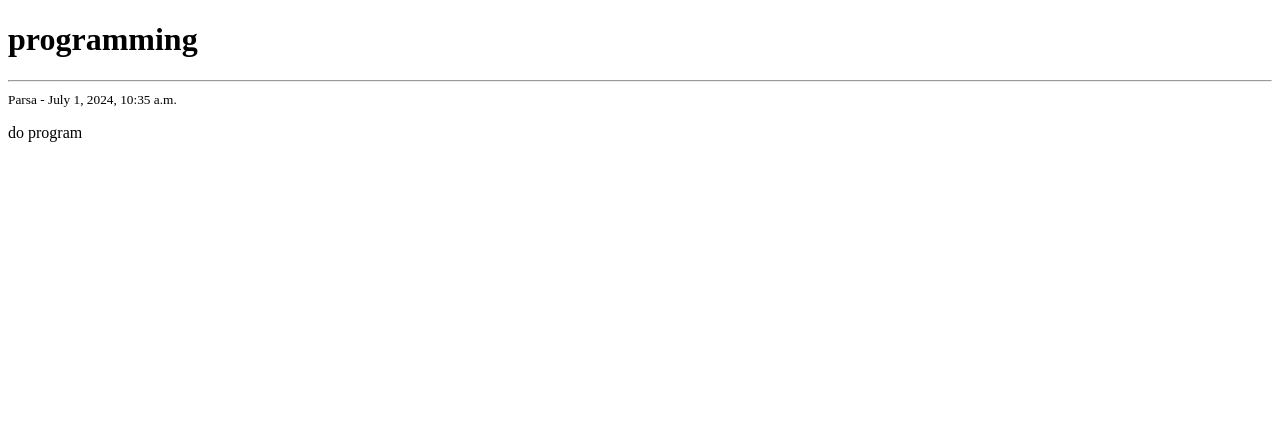
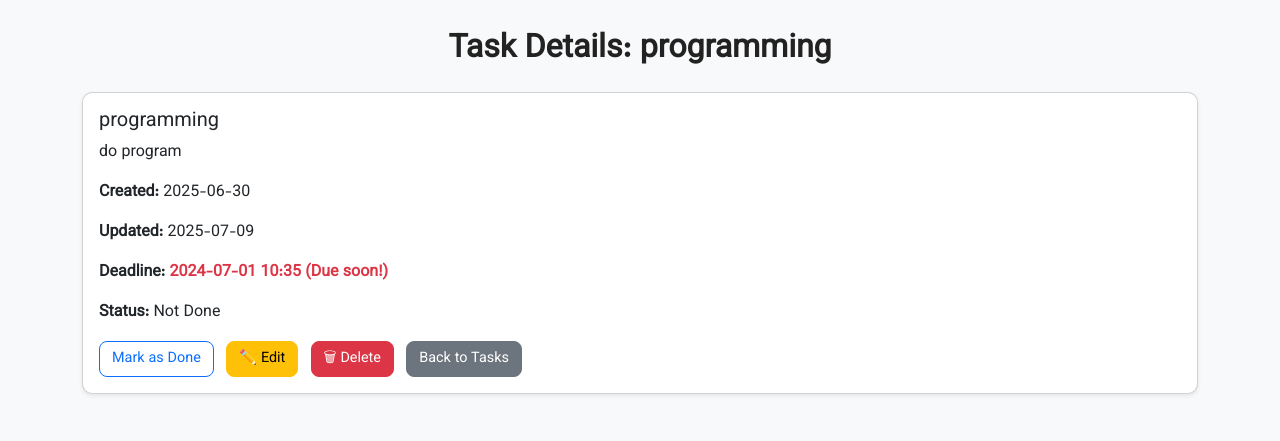
Before and after one commit to ParsaMohajeri/ToDo-App-CBV, a Django app: page /3/ in a window 1280 px wide. Shown: the top 441 px of the page. Run offline with Django 3.2, Linux system fonts and the light colour scheme; a user stored in the database is signed in; data comes from the database, SQL or seed files in the repository; some libraries are stand-ins or nearby versions.

Commit message:
updated all repository and making views personal

```diff
--- a/core/accounts/urls.py
+++ b/core/accounts/urls.py
@@ -1,6 +1,6 @@
 from django.urls import path
 from .views import CustomLoginView , RegisterPage , CustomLogoutView
-
+from . import views
 from django.contrib.auth.views import LogoutView
 
 app_name = "accounts"
--- a/core/static/css/style.css
+++ b/core/static/css/style.css
@@ -45,3 +45,16 @@
     font-size: 0.9rem;
     transition: background-color 0.3s ease;
 }
+body {
+    direction: ltr;
+    text-align: left;
+}
+.btn {
+    transition: background-color 0.2s;
+}
+.btn:hover {
+    filter: brightness(90%);
+}
+.dropdown-menu {
+    border-radius: 0.5rem;
+}
--- a/core/static/js/main.js
+++ b/core/static/js/main.js
@@ -37,3 +37,6 @@
         });
     });
 });
+document.addEventListener('DOMContentLoaded', function() {
+    console.log('Static JS loaded!');
+});
--- a/core/templates/work/task_detail.html
+++ b/core/templates/work/task_detail.html
@@ -1,15 +1,76 @@
+{% load static %}
 <!DOCTYPE html>
 <html lang="en">
 <head>
     <meta charset="UTF-8">
-    <meta name="viewport" content="width=device-width, initial-scale=1.0">
-    <title>Document</title>
+    <title>Task Details: {{ task.title }}</title>
+    <link href="https://cdn.jsdelivr.net/npm/bootstrap@5.3.3/dist/css/bootstrap.min.css" rel="stylesheet">
+    <link href="https://fonts.googleapis.com/css2?family=Vazirmatn&display=swap" rel="stylesheet">
+    <link rel="stylesheet" href="{% static 'css/style.css' %}">
+    <style>
+        body {
+            font-family: 'Vazirmatn', sans-serif;
+            background-color: #f8f9fa;
+            padding-top: 30px;
+        }
+        .card {
+            transition: box-shadow 0.2s;
+            border-radius: 10px;
+        }
+        .card:hover {
+            box-shadow: 0 6px 25px rgba(0, 0, 0, 0.15);
+        }
+        .due-soon {
+            color: #dc3545;
+            font-weight: bold;
+        }
+        .no-deadline {
+            color: #6c757d;
+        }
+        .past-due {
+            color: #dc3545;
+            font-weight: bold;
+        }
+        .btn {
+            border-radius: 8px;
+        }
+    </style>
 </head>
 <body>
-
-    <h1>{{object.title}}</h1>
-    <hr>
-    <small>{{object.author}} - {{object.published_date}}</small>
-    <p>{{object.content}}</p>
+<div class="container">
+    <h1 class="mb-4 text-center">Task Details: {{ task.title }}</h1>
+    <div class="card mb-3 shadow-sm">
+        <div class="card-body">
+            <h5 class="card-title {% if task.is_done %}text-muted text-decoration-line-through{% endif %}">{{ task.title }}</h5>
+            <p class="card-text">{{ task.content }}</p>
+            <p><strong>Created:</strong> {{ task.created_date|date:"Y-m-d" }}</p>
+            <p><strong>Updated:</strong> {{ task.updated_date|date:"Y-m-d" }}</p>
+            <p><strong>Deadline:</strong>
+                {% if task.deadline %}
+                    <span class="{% if task.deadline|timeuntil < '1 day' and task.deadline|timeuntil != '0 minutes' %}due-soon{% elif task.deadline|timeuntil == '0 minutes' %}past-due{% endif %}">
+                        {{ task.deadline|date:"Y-m-d H:i" }}
+                        {% if task.deadline|timeuntil < "1 day" and task.deadline|timeuntil != "0 minutes" %}(Due soon!){% endif %}
+                        {% if task.deadline|timeuntil == "0 minutes" %}(Past due!){% endif %}
+                    </span>
+                {% else %}
+                    <span class="no-deadline">No deadline</span>
+                {% endif %}
+            </p>
+            <p><strong>Status:</strong> {% if task.is_done %}Done{% else %}Not Done{% endif %}</p>
+            <div class="mt-3">
+                <a href="{% url 'work:toggle-task' task.pk %}" class="btn btn-sm {% if task.is_done %}btn-success{% else %}btn-outline-primary{% endif %}">
+                    {% if task.is_done %}✔ Done{% else %}Mark as Done{% endif %}
+                </a>
+                {% if not task.deadline or task.deadline|timeuntil != "0 minutes" %}
+                    <a href="{% url 'work:task-edit' task.pk %}" class="btn btn-sm btn-warning">✏️ Edit</a>
+                {% endif %}
+                <a href="{% url 'work:task-delete' task.pk %}" class="btn btn-sm btn-danger">🗑 Delete</a>
+                <a href="{% url 'work:task-list' %}" class="btn btn-sm btn-secondary">Back to Tasks</a>
+            </div>
+        </div>
+    </div>
+</div>
+<script src="https://cdn.jsdelivr.net/npm/bootstrap@5.3.3/dist/js/bootstrap.bundle.min.js"></script>
+<script src="{% static 'js/main.js' %}"></script>
 </body>
 </html>
--- a/core/work/admin.py
+++ b/core/work/admin.py
@@ -2,7 +2,7 @@
 from .models import Task
 # Register your models here.
 class TaskAdmin(admin.ModelAdmin):
-    list_display=['author','title','status','created_date','published_date']
+    list_display=['author','title','created_date','deadline']
 
 
 
--- a/core/work/models.py
+++ b/core/work/models.py
@@ -9,14 +9,12 @@
     This defines the structure of our posts.
     """
     author = models.ForeignKey(User, on_delete=models.CASCADE)
-    image = models.ImageField(upload_to='tasks/',null=True, blank=True)
     title = models.CharField(max_length=30)
     is_done = models.BooleanField(default=False)
     content = models.TextField(max_length=250)
-    status = models.BooleanField(default=False)
     created_date = models.DateField(auto_now_add=True)
     updated_date = models.DateField(auto_now=True)
-    published_date = models.DateTimeField(null=True, blank=True)
+    deadline = models.DateTimeField(null=True, blank=True)
 
     def __str__(self):
         return self.title
--- a/core/work/views.py
+++ b/core/work/views.py
@@ -1,64 +1,61 @@
-from django.shortcuts import render
-from django.views.generic.base import TemplateView,RedirectView
+# work/views.py
+from django.contrib.auth.mixins import LoginRequiredMixin
+from django.views.generic import ListView, DetailView, CreateView, UpdateView, DeleteView
+from django.shortcuts import get_object_or_404, redirect
+from django.urls import reverse_lazy
+from django.utils import timezone
+from django.http import HttpResponseForbidden
 from .models import Task
-from django.views.generic import ListView,DetailView,FormView,CreateView,UpdateView,DeleteView
 from .forms import TaskForm
-from django.contrib.auth.mixins import LoginRequiredMixin,PermissionRequiredMixin
-from django.shortcuts import get_object_or_404, redirect
-# ________________________________________________________________
-# Create your views here.
 
+class TaskListView(LoginRequiredMixin, ListView):
+    login_url = "/accounts/login/"
+    paginate_by = 4
+    context_object_name = "tasks"
 
-# class IndexView(TemplateView):
-#     """
-#     this is just normal view of the site
-#     """
-#     template_name="index.html"
+    def get_queryset(self):
+        return Task.objects.filter(author=self.request.user).order_by('-deadline', 'created_date')
 
+class TaskDetailView(LoginRequiredMixin, DetailView):
+    model = Task
+    context_object_name = "task"
 
+    def get_queryset(self):
+        return Task.objects.filter(author=self.request.user)
 
-class TaskListView(LoginRequiredMixin,ListView):
-    login_url = "/accounts/login/"
-    queryset=Task.objects.filter(status=True)
-    # model=Post
-    paginate_by=4
-    ordering='-published_date'
+class TaskCreateView(LoginRequiredMixin, CreateView):
+    model = Task
+    form_class = TaskForm
+    success_url = reverse_lazy('work:task-list')
 
-    context_object_name="tasks"
-    # def get_queryset(self):
-    #     posts=Post.objects.filter(status=True)
-        # return posts
-
-
-
-class TaskDetailView(LoginRequiredMixin,DetailView):
-    model=Task
-
-
-
-
-class TaskCreateView(LoginRequiredMixin,CreateView):
-    model=Task
-    # fields=['author', 'title', 'content','status','category','published_date']
-    form_class=TaskForm
-    success_url='/'
-
-    def form_valid(self,form):
+    def form_valid(self, form):
         form.instance.author = self.request.user
         return super().form_valid(form)
 
+class TaskEditView(LoginRequiredMixin, UpdateView):
+    model = Task
+    form_class = TaskForm
+    success_url = reverse_lazy('work:task-list')
 
-class TaskEditView(LoginRequiredMixin,UpdateView):
-    model=Task
-    form_class=TaskForm
-    success_url='/'
+    def get_queryset(self):
 
-class TaskDeleteView(LoginRequiredMixin,DeleteView):
-    model=Task
-    success_url="/"
+        return Task.objects.filter(author=self.request.user, deadline__gt=timezone.now()) | Task.objects.filter(author=self.request.user, deadline__isnull=True)
+
+    def get(self, request, *args, **kwargs):
+        task = self.get_object()
+        if task.deadline and task.deadline <= timezone.now():
+            return HttpResponseForbidden("This task's deadline has passed and cannot be edited.")
+        return super().get(request, *args, **kwargs)
+
+class TaskDeleteView(LoginRequiredMixin, DeleteView):
+    model = Task
+    success_url = reverse_lazy('work:task-list')
+
+    def get_queryset(self):
+        return Task.objects.filter(author=self.request.user)
 
 def toggle_task_status(request, pk):
-    task = get_object_or_404(Task, pk=pk)
+    task = get_object_or_404(Task, pk=pk, author=request.user)
     task.is_done = not task.is_done
     task.save()
     return redirect('work:task-list')
```
Also changed, not shown: core/templates/work/task_confirm_delete.html (+42 -14 lines), core/templates/work/task_form.html (+2 -6 lines), core/templates/work/task_list.html (+45 -25 lines), core/work/forms.py (+9 -1 lines), core/db.sqlite3, core/work/migrations/0003_auto_20250715_0547.py (added), core/work/migrations/0004_remove_task_status.py (added), 2 other files.
